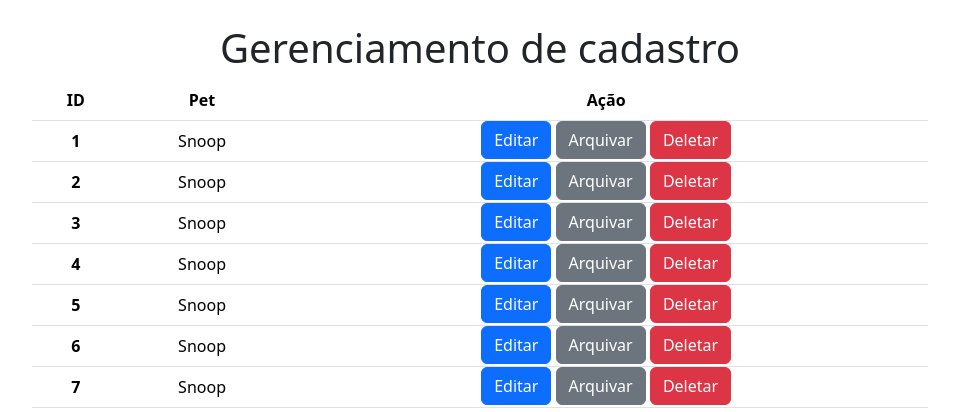
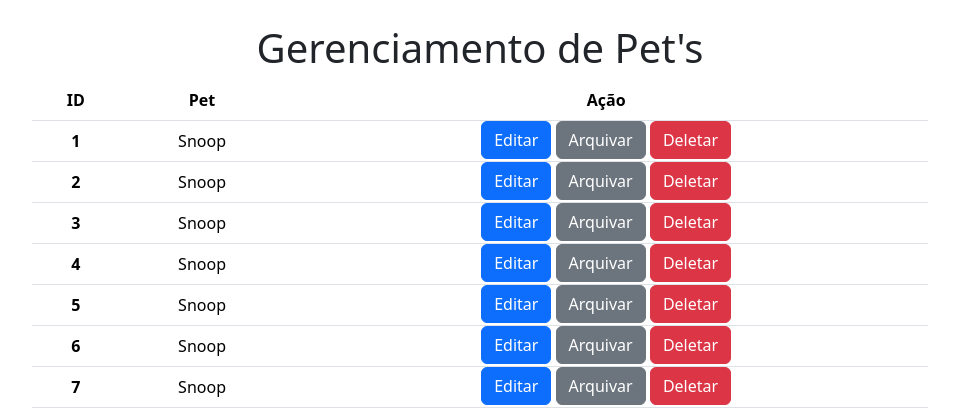
Before and after one commit to lippekstro/adote_me, a PHP site: page /views/gerenciar_pet.html in a window 1280 px wide. Shown: the part 131-543 px from the top of the page, without its empty margins (160-1119 px from the left). Run offline with PHP 8.4, Linux system fonts and the light colour scheme.

Commit message:
renan gerenciar

```diff
--- a/css/gerenciar_pet.css
+++ b/css/gerenciar_pet.css
@@ -77,6 +77,9 @@ h1{
     margin-left: 15%;
     margin-right: 15%;
 }
+
+
+
 
 table th{
     text-align: center;
--- a/views/gerenciar_pet.html
+++ b/views/gerenciar_pet.html
@@ -85,7 +85,7 @@
     </div>
   </nav>
   <br>
-  <h1>Gerenciamento de cadastro</h1>
+  <h1>Gerenciamento de Pet's</h1>
 
   <div class="gerenciamento">
 
```
